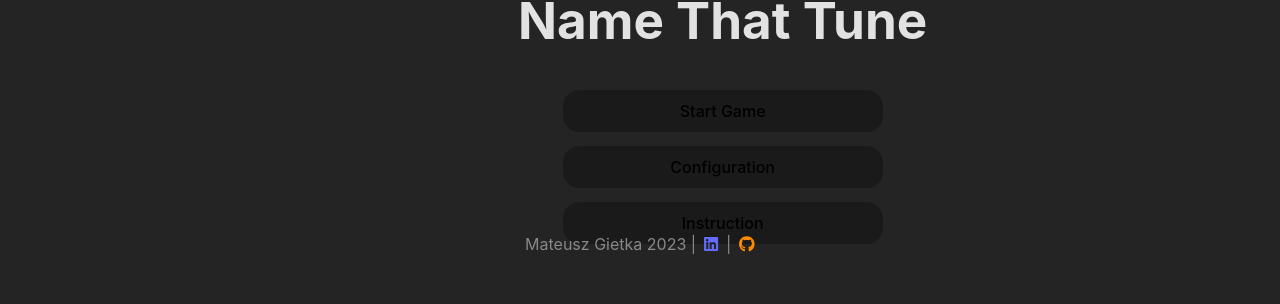
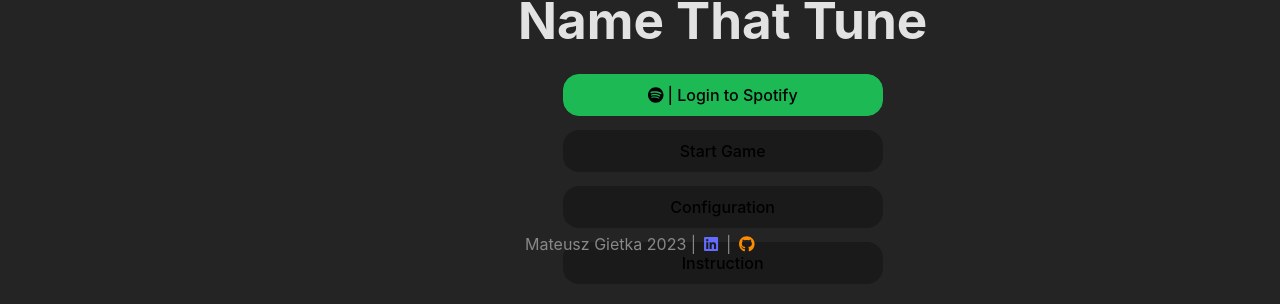
Before and after one commit to Colty1999/Name_That_Tune, a React (Vite) app: page /#/ in a window 1280 px wide. Shown: the part 528-832 px from the top of the page. Before the commit the page ends 811 px from the top, so only its background shows below. Built offline with nearby package versions, Linux system fonts and the light colour scheme.

Commit message:
spotify login handling added

```diff
--- a/src/App.tsx
+++ b/src/App.tsx
@@ -3,13 +3,27 @@ import Container from 'react-bootstrap/esm/Container';
 import Game from './pages/game/game';
 import NotFound from './pages/notfound/notFound';
 import GameMaster from './pages/gamemaster/gameMaster';
-import { HashRouter, Navigate, Route, Routes } from 'react-router-dom';
+import { HashRouter, Route, Routes } from 'react-router-dom';
 import NotImplemented from './pages/notimplemented/notImplemented';
 import Header from './components/header/header';
 import Footer from './components/footer/footer';
+import { useEffect } from 'react';
+import { useStorageState } from './hooks/useStorageState';
 // export const UserContext = createContext<{number:number, setNumber: React.Dispatch<React.SetStateAction<boolean>> | Function}>({number: 0, setNumber:() => { }});
 
 function App() {
+  let token = useStorageState({ state: "token" });
+
+  useEffect(() => {
+      let urlParams = new URLSearchParams(window.location.hash.replace("#", "?"));
+
+      let _token = urlParams.get('access_token');
+
+      if (_token) {
+        window.location.hash = '';
+          token.setStorageState(_token);
+      }
+  }, []); // get token from spotify url
 
   return (
     <Container fluid="true">
@@ -23,10 +37,10 @@ function App() {
             <Route path="/archive/:year/:folder" Component={GalleryFolderView} />*/}
           <Route path='/notimplemented' Component={NotImplemented} />
           <Route path='/404' Component={NotFound} />
-          <Route
+          {/* <Route
             path="*"
             element={<Navigate to="/404" replace />}
-          />
+          /> */}
         </Routes>
         <Footer />
       </HashRouter >
--- a/src/assets/_consts.scss
+++ b/src/assets/_consts.scss
@@ -22,4 +22,10 @@
     --linkedinHoverColor: rgb(90, 90, 255);
     --githubColor: darkorange;
     --githubHoverColor: rgb(233, 105, 0);
+
+    --spotifyColor: #1db954;
+    // --spotifyHoverColor: rgb(123, 253, 169);
+    // --spotifyInactiveColor: #494848;
+    --spotifySecondaryColor: #191414;
+
 }
--- a/src/assets/common.ts
+++ b/src/assets/common.ts
@@ -1,5 +1,5 @@
 export const gameLogo = "gameLogo.png";
-export const googleLogo = "/googleLogo.png";
+export const googleLogo = "googleLogo.png";
 
 export interface Song {
   id: number;
--- /dev/null
+++ b/src/pages/mainmenu/components/spotifyLogin.tsx
@@ -0,0 +1,29 @@
+import { faSpotify } from "@fortawesome/free-brands-svg-icons";
+import { FontAwesomeIcon } from "@fortawesome/react-fontawesome";
+import { Link } from "react-router-dom";
+import { useStorageState } from "../../../hooks/useStorageState";
+
+const SpotifyLogin = () => {
+    const CLIENT_ID = '226da25afbe64537a2574c7155cbc643';
+    const REDIRECT_URL = 'http://localhost:5173';
+    const AUTH_ENDPOINT = 'https://accounts.spotify.com/authorize';
+    const RESPONSE_TYPE = 'token';
+
+    let token = useStorageState({ state: "token" });
+
+    return (
+        <>
+            {token.store === "" || token.store === null ?
+                <Link to={`${AUTH_ENDPOINT}?client_id=${CLIENT_ID}&redirect_uri=${REDIRECT_URL}&response_type=${RESPONSE_TYPE}`}>
+                    <button className='button spotifybutton'><FontAwesomeIcon icon={faSpotify} /> | Login to Spotify</button>
+                </Link>
+                :
+                <a>
+                    <button className='button spotifybutton' onClick={() => { token.setStorageState(""); console.log(token.store === "") }}><FontAwesomeIcon icon={faSpotify} /> | Logout</button>
+                </a>
+            }
+        </>
+    );
+};
+
+export default SpotifyLogin;
--- a/src/pages/mainmenu/mainMenu.scss
+++ b/src/pages/mainmenu/mainMenu.scss
@@ -14,7 +14,26 @@
   }
 
   .card {
-    padding: 1rem;
+    display: flex;
+    flex-direction: column;
+    align-items: center;
+    justify-content: center;
+    gap: 2rem;
+    .button{
+      min-width: 20rem;
+      margin: -1rem;
+    }
+    .spotifybutton {
+      border-color: var(--spotifyColor);
+      background-color: var(--spotifyColor);
+      transition: all 0.2s ease-in-out;
+      &:hover {
+        color: var(--primaryTextColor);
+        background-color: var(--secondaryColor);
+        border-color: var(--buttonHoverColor);
+        filter: drop-shadow(0 0 1rem var(--buttonHoverColor));
+      }
+    }
   }
 
   a {
@@ -25,9 +44,6 @@
   a:hover {
     color: var(--linkHoverColor);
   }
-  .button{
-    min-width: 20rem;
-    margin: -1rem;
-  }
+
 
 }
--- a/src/pages/mainmenu/mainMenu.tsx
+++ b/src/pages/mainmenu/mainMenu.tsx
@@ -2,6 +2,7 @@ import { Link } from 'react-router-dom';
 import './mainMenu.scss'
 import { gameLogo } from '../../assets/common';
 import { useTranslation } from 'react-i18next';
+import SpotifyLogin from './components/spotifyLogin';
 
 
 
@@ -15,6 +16,7 @@ const MainMenu = () => {
             </div>
             <h1>{t("mainmenu.title")}</h1>
             <div className="card">
+                <SpotifyLogin/>
                 <Link to="/gamemaster">
                     <button
                         // onClick={() => { window.open(`${window.location.origin}${window.location.pathname}#/gamemaster`, "_blank", "popup") }}
@@ -23,15 +25,11 @@ const MainMenu = () => {
                         {t("mainmenu.start")}
                     </button>
                 </Link>
-            </div>
-            <div className="card">
                 <Link to="/notimplemented">
                     <button onClick={() => { }} className='button'>
                         {t("mainmenu.config")}
                     </button>
                 </Link>
-            </div>
-            <div className="card">
                 <Link to="/notimplemented">
                     <button onClick={() => { }} className='button'>
                         {t("mainmenu.instruction")}
```
Also changed, not shown: src/pages/gamemaster/gameMaster.tsx (+0 -12 lines).
